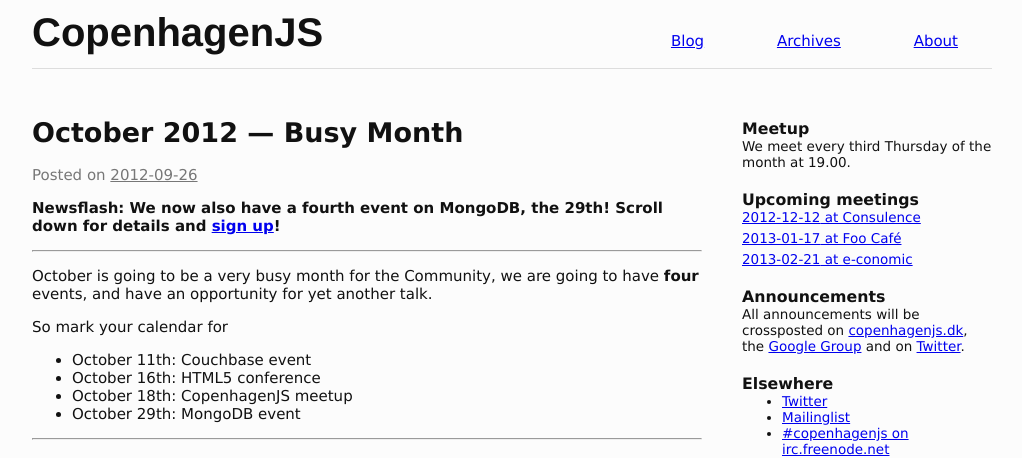
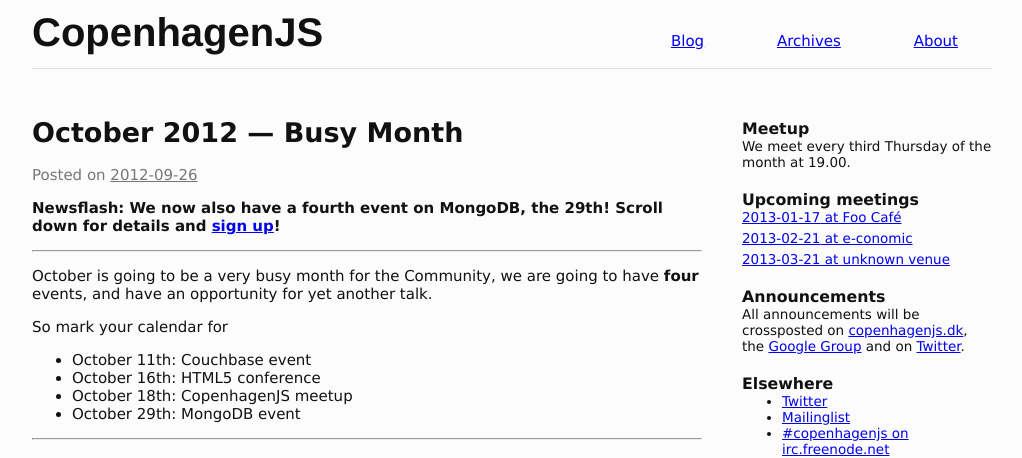
Before and after one commit to copenhagenjs/copenhagenjs.dk, a Jekyll site: the page built from index.html, in a window 1280 px wide. Shown: the top 458 px of the page, without its empty margins (128-1150 px from the left). Built offline with Jekyll 4.4.1, drawn with Linux system fonts in a browser that asks for light colours; Markdown is read by kramdown in place of the engine named in the settings; a script that is not in the unit is left out.

Commit message:
Updated upcoming meetups

```diff
--- a/_includes/upcoming.md
+++ b/_includes/upcoming.md
@@ -1,6 +1,6 @@
 <div class="upcoming-meetings">
 	<h3>Upcoming meetings</h3>
-	<p><a href="http://lanyrd.com/2012/copenhagenjs-december/"><time datetime="2012-12-12T19:00">2012-12-12</time> at Consulence</a></p>
 	<p><a href="http://lanyrd.com/2013/copenhagenjs-january/"><time datetime="2013-01-17T19:00">2013-01-17</time> at Foo Café</a></p>
 	<p><a href="http://lanyrd.com/2013/copenhagenjs-february/"><time datetime="2013-02-21T19:00">2013-02-21</time> at e-conomic</a></p>
+	<p><a href="http://lanyrd.com/2013/copenhagenjs/"><time datetime="2013-03-21T19:00">2013-03-21</time> at unknown venue</a></p>
 </div>
```
